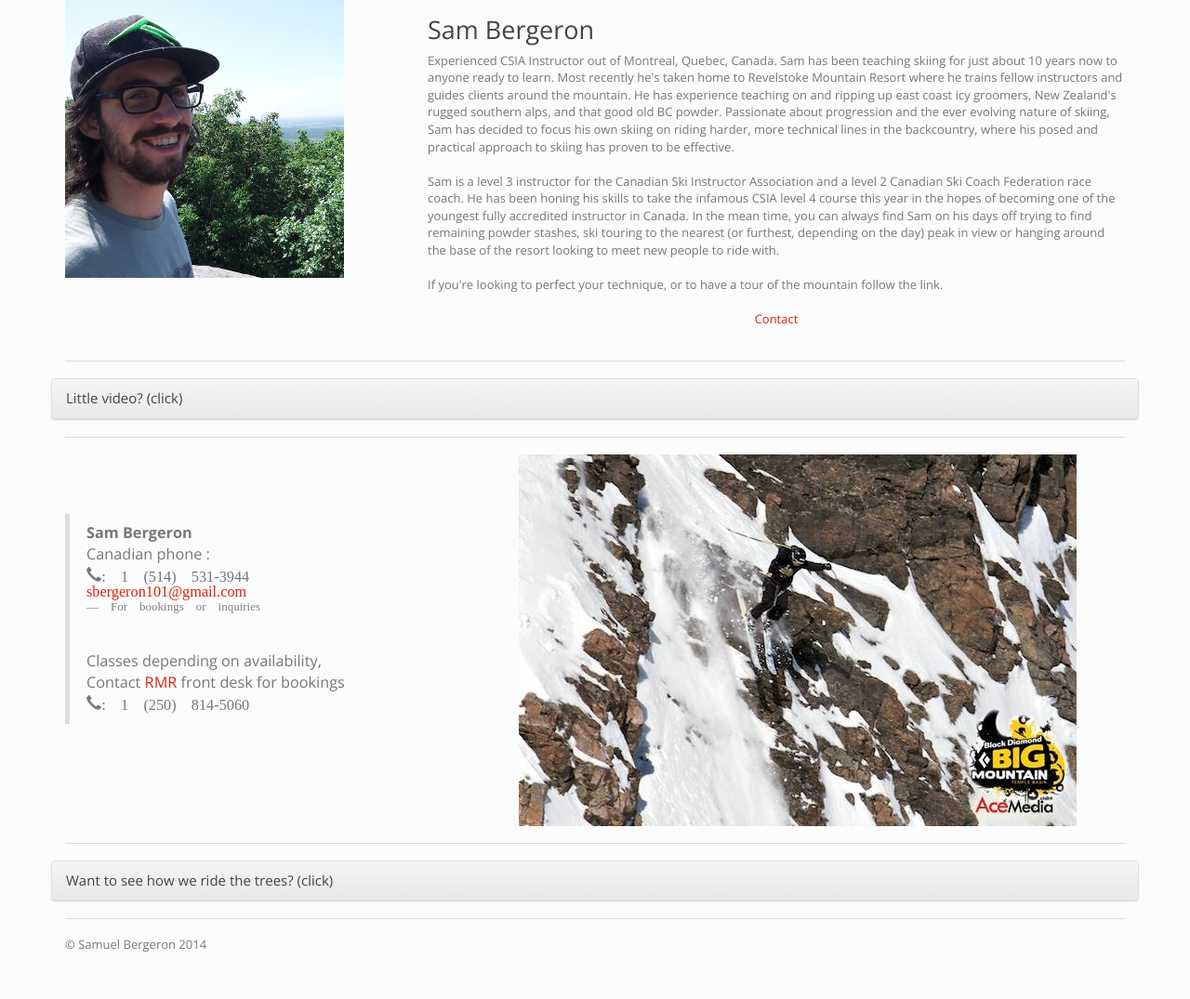
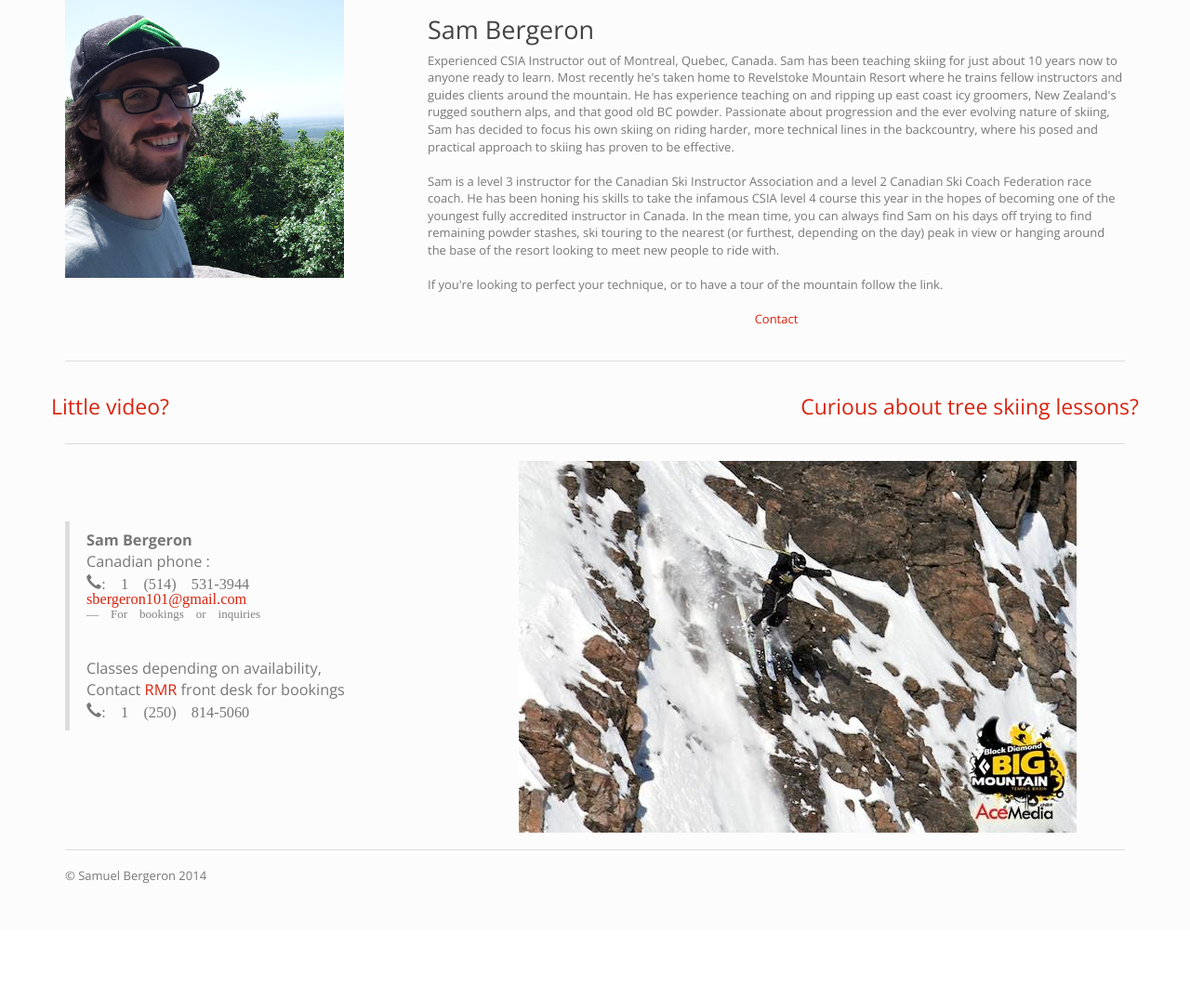
Before and after one commit to SamBergeron/instructor-website, a Django app: page / in a window 1280 px wide. Shown: the part 500-1575 px from the top of the page at 93% size. After the commit the page ends 1451 px from the top, so only its background shows below. Run offline with Django 3.2, Linux system fonts and the light colour scheme; some libraries are stand-ins or nearby versions.

Commit message:
added blog management, pop-up video

```diff
--- a/blog/admin.py
+++ b/blog/admin.py
@@ -5,7 +5,7 @@ from .models import Post, Profile, Resort
 class PostAdmin(admin.ModelAdmin):
     date_hierarchy = 'created_at'
     fields = ('published', 'title', 'slug', 'content', 'image', 'author')
-    list_display = ['published', 'title', 'created_at']
+    list_display = ['published', 'title', 'created_at', 'updated_at']
     list_display_links = ['title']
     list_editable = ['published']
     list_filter = ['published', 'updated_at', 'author']
--- a/instructor_website/templates/_layouts/header.html
+++ b/instructor_website/templates/_layouts/header.html
@@ -26,6 +26,14 @@
         });
     });
 </script>
+<script>
+    $(document).ready(function() {
+        $(".modal").on('hidden.bs.modal', function(e) {
+            $iframe = $(this).find( "iframe" );
+            $iframe.attr("src", $iframe.attr("src"));
+        });
+    });
+</script>
 
 <head>
     <meta charset="utf-8" />
--- a/instructor_website/templates/_layouts/navbar.html
+++ b/instructor_website/templates/_layouts/navbar.html
@@ -15,13 +15,13 @@
 
                 <div class="collapse navbar-collapse" id="navbar-collapse-id">
                     <ul class="nav navbar-nav">
-                        <li class=""><a href="{% url 'home' %}">Home</a>
+                        <li class="active"><a href="{% url 'home' %}">Home</a>
                         </li>
                         <li><a href="{{ profileLink }}">Profile</a>
                         </li>
                         <li><a href="{{ contactLink }}">Contact</a>
                         </li>
-                        <li><a href="{% url 'blog:main' %}">Blog</a>
+                        <li ><a href="{% url 'blog:main' %}">Blog</a>
                         </li>
                     </ul>
                     <ul class="nav navbar-nav navbar-right">
--- a/instructor_website/templates/home.html
+++ b/instructor_website/templates/home.html
@@ -5,7 +5,6 @@
 {% block content %}
 <body data-spy="scroll" data-offset="60" data-target=".navbar">
 
-    <div id="top"/>
 
     {% include "_layouts/navbar.html" with  profileLink="#profile" contactLink="#contact" %}
 
@@ -79,18 +78,54 @@
 
         <hr/>
 
-        <div class="row panel panel-default">
-            <div class="panel-heading">
-                <a class="panel-title collapsed" data-toggle="collapse" href="#collapseFirstVid">
-                    Little video? (click)
-                </a>
-            </div>
-            <div class="panel-collapse collapse" id="collapseFirstVid">
-                <div class="embed-responsive embed-responsive-16by9">
-                    <iframe class="embed-responsive-item" src="//www.youtube.com/embed/tYGPH0xkSS0"></iframe>
+        <div class="row">
+            <h3><a class="" data-toggle="modal" data-target="#modalFirstVid">Little video?</a>
+                <a class="pull-right" data-toggle="modal" data-target="#modalSecondVid">Curious about tree skiing lessons?</a>
+            </h3>
+        </div>
+
+        <!-- first video modal -->
+        <div class="modal fade" id="modalFirstVid" tabindex="-1" role="dialog" aria-labelledby="modalFirstVid" aria-hidden="true">
+            <div class="modal-dialog modal-lg">
+                <div class="modal-content">
+                    <div class="modal-header">
+                        <button type="button" class="close" data-dismiss="modal">
+                            <span aria-hidden="true">&times;</span>
+                            <span class="sr-only">Close</span>
+                        </button>
+                        <h5 class="text-center">Just an other winter month in Revelstoke</h1>
+                    </div>
+                    <div class="modal-body">
+                        <div class="embed-responsive embed-responsive-16by9">
+                            <iframe class="embed-responsive-item" src="//www.youtube.com/embed/tYGPH0xkSS0?html5=1"></iframe>
+                        </div>
+                    </div>
                 </div>
             </div>
         </div>
+        <!-- end modal -->
+
+        <!-- second video modal -->
+        <div class="modal fade" id="modalSecondVid" tabindex="-1" role="dialog" aria-labelledby="modalSecondVid" aria-hidden="true">
+            <div class="modal-dialog modal-md">
+                <div class="modal-content">
+                    <div class="modal-header">
+                        <button type="button" class="close" data-dismiss="modal">
+                            <span aria-hidden="true">&times;</span>
+                            <span class="sr-only">Close</span>
+                        </button>
+                        <h5 class="text-center">A little tree lesson on a sunny day</h1>
+                    </div>
+                    <div class="modal-body">
+                        <div class="embed-responsive embed-responsive-4by3">
+                            <iframe class="embed-responsive-item" src="//www.youtube.com/embed/zXuqoUnkfsM?html5=1"></iframe>
+                        </div>
+                    </div>
+                </div>
+            </div>
+        </div>
+        <!-- end modal -->
+
 
         <hr/>
 
@@ -122,21 +157,6 @@
 
         <hr/>
 
-        <div class="row panel panel-default">
-            <div class="panel-heading">
-                <a class="panel-title collapsed" href="#collapsSecondVid" data-toggle="collapse">
-                    Want to see how we ride the trees? (click)
-                </a>
-            </div>
-            <div class="panel-collapse collapse" id="collapsSecondVid">
-                <div class="embed-responsive embed-responsive-16by9">
-                    <iframe class="embedded-responsive-item" src="//www.youtube.com/embed/zXuqoUnkfsM"></iframe>
-                </div>
-            </div>
-        </div>
-
-        <hr/>
-
     </div>
 
     <div class="container">
```
Also changed, not shown: blog/migrations/0002_profile_resort_id.py (added).
